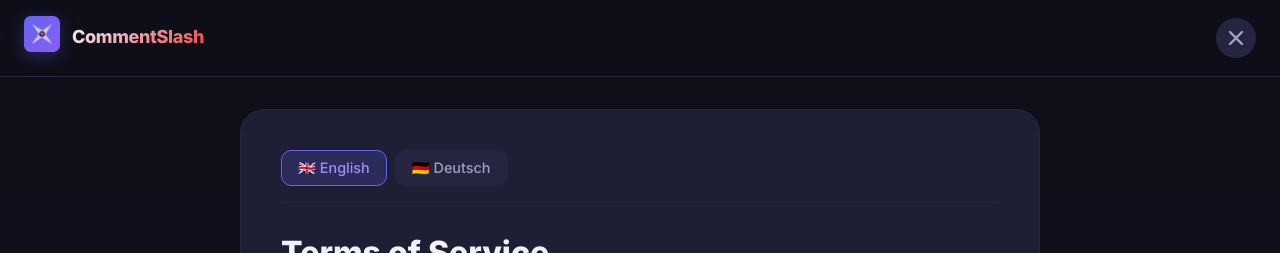
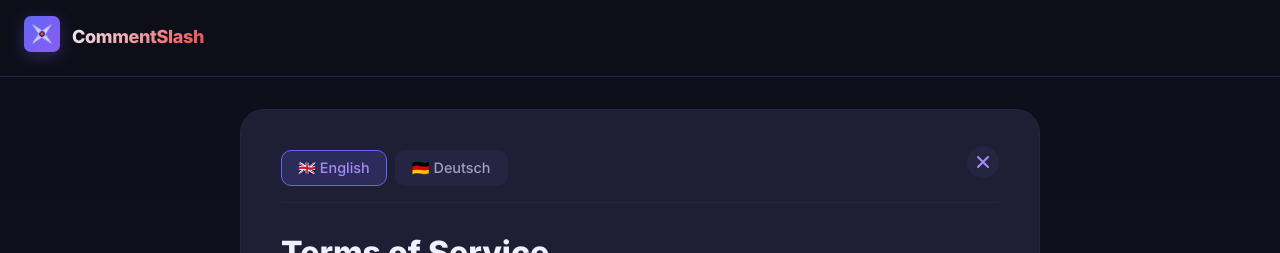
Before and after one commit to hyp3r-dev/utube-comment-cleaner, a SvelteKit app: page /legal/terms in a window 1280 px wide. Shown: the top 253 px of the page. Built offline with nearby package versions, Linux system fonts and the light colour scheme.

Commit message:
Move X close button inside document box next to language selector
Co-authored-by: Hyp3rSon1X <44159746+Hyp3rSon1X@users.noreply.github.com>

```diff
--- a/src/routes/legal/privacy/+page.svelte
+++ b/src/routes/legal/privacy/+page.svelte
@@ -15,18 +15,14 @@
 			<a href="/" class="logo-link">
 				<Logo size={36} />
 			</a>
-			<a href="/" class="close-btn" aria-label="Close and return to app">
-				<svg width="24" height="24" viewBox="0 0 20 20" fill="currentColor">
-					<path fill-rule="evenodd" d="M4.293 4.293a1 1 0 011.414 0L10 8.586l4.293-4.293a1 1 0 111.414 1.414L11.414 10l4.293 4.293a1 1 0 01-1.414 1.414L10 11.414l-4.293 4.293a1 1 0 01-1.414-1.414L8.586 10 4.293 5.707a1 1 0 010-1.414z" clip-rule="evenodd" />
-				</svg>
-			</a>
 		</div>
 	</header>
 
 	<main class="main">
 		<div class="container">
 			<article class="legal-content">
-				<!-- Language Selector -->
+				<!-- Language Selector and Close Button Row -->
+				<div class="content-header">
 					<div class="language-selector">
 						<button
 							class="lang-btn"
@@ -42,6 +38,12 @@
 						>
 							🇩🇪 Deutsch
 						</button>
+					</div>
+					<a href="/" class="close-btn" aria-label="Close and return to app">
+						<svg width="20" height="20" viewBox="0 0 20 20" fill="currentColor">
+							<path fill-rule="evenodd" d="M4.293 4.293a1 1 0 011.414 0L10 8.586l4.293-4.293a1 1 0 111.414 1.414L11.414 10l4.293 4.293a1 1 0 01-1.414 1.414L10 11.414l-4.293 4.293a1 1 0 01-1.414-1.414L8.586 10 4.293 5.707a1 1 0 010-1.414z" clip-rule="evenodd" />
+						</svg>
+					</a>
 				</div>
 
 				{#if currentLang === 'en'}
@@ -350,23 +352,6 @@
 		text-decoration: none;
 	}
 
-	.close-btn {
-		display: flex;
-		align-items: center;
-		justify-content: center;
-		width: 40px;
-		height: 40px;
-		border-radius: 50%;
-		background: var(--bg-tertiary);
-		color: var(--text-secondary);
-		transition: all 0.2s ease;
-	}
-
-	.close-btn:hover {
-		background: var(--error);
-		color: white;
-	}
-
 	.main {
 		flex: 1;
 		padding: 2rem 0;
@@ -379,14 +364,40 @@
 		border-radius: var(--radius-xl);
 		border: 1px solid var(--bg-tertiary);
 		padding: 2.5rem;
+		position: relative;
+	}
+
+	.content-header {
+		display: flex;
+		justify-content: space-between;
+		align-items: flex-start;
+		margin-bottom: 1.5rem;
+		padding-bottom: 1rem;
+		border-bottom: 1px solid var(--bg-tertiary);
 	}
 
 	.language-selector {
 		display: flex;
 		gap: 0.5rem;
-		margin-bottom: 1.5rem;
-		padding-bottom: 1rem;
-		border-bottom: 1px solid var(--bg-tertiary);
+	}
+
+	.close-btn {
+		display: flex;
+		align-items: center;
+		justify-content: center;
+		width: 32px;
+		height: 32px;
+		border-radius: 50%;
+		background: var(--bg-tertiary);
+		color: var(--text-secondary);
+		transition: all 0.2s ease;
+		flex-shrink: 0;
+		margin-top: -0.25rem;
+	}
+
+	.close-btn:hover {
+		background: var(--error);
+		color: white;
 	}
 
 	.lang-btn {
--- a/src/routes/legal/terms/+page.svelte
+++ b/src/routes/legal/terms/+page.svelte
@@ -15,18 +15,14 @@
 			<a href="/" class="logo-link">
 				<Logo size={36} />
 			</a>
-			<a href="/" class="close-btn" aria-label="Close and return to app">
-				<svg width="24" height="24" viewBox="0 0 20 20" fill="currentColor">
-					<path fill-rule="evenodd" d="M4.293 4.293a1 1 0 011.414 0L10 8.586l4.293-4.293a1 1 0 111.414 1.414L11.414 10l4.293 4.293a1 1 0 01-1.414 1.414L10 11.414l-4.293 4.293a1 1 0 01-1.414-1.414L8.586 10 4.293 5.707a1 1 0 010-1.414z" clip-rule="evenodd" />
-				</svg>
-			</a>
 		</div>
 	</header>
 
 	<main class="main">
 		<div class="container">
 			<article class="legal-content">
-				<!-- Language Selector -->
+				<!-- Language Selector and Close Button Row -->
+				<div class="content-header">
 					<div class="language-selector">
 						<button
 							class="lang-btn"
@@ -42,6 +38,12 @@
 						>
 							🇩🇪 Deutsch
 						</button>
+					</div>
+					<a href="/" class="close-btn" aria-label="Close and return to app">
+						<svg width="20" height="20" viewBox="0 0 20 20" fill="currentColor">
+							<path fill-rule="evenodd" d="M4.293 4.293a1 1 0 011.414 0L10 8.586l4.293-4.293a1 1 0 111.414 1.414L11.414 10l4.293 4.293a1 1 0 01-1.414 1.414L10 11.414l-4.293 4.293a1 1 0 01-1.414-1.414L8.586 10 4.293 5.707a1 1 0 010-1.414z" clip-rule="evenodd" />
+						</svg>
+					</a>
 				</div>
 
 				{#if currentLang === 'en'}
@@ -416,23 +418,6 @@
 		text-decoration: none;
 	}
 
-	.close-btn {
-		display: flex;
-		align-items: center;
-		justify-content: center;
-		width: 40px;
-		height: 40px;
-		border-radius: 50%;
-		background: var(--bg-tertiary);
-		color: var(--text-secondary);
-		transition: all 0.2s ease;
-	}
-
-	.close-btn:hover {
-		background: var(--error);
-		color: white;
-	}
-
 	.main {
 		flex: 1;
 		padding: 2rem 0;
@@ -445,14 +430,40 @@
 		border-radius: var(--radius-xl);
 		border: 1px solid var(--bg-tertiary);
 		padding: 2.5rem;
+		position: relative;
+	}
+
+	.content-header {
+		display: flex;
+		justify-content: space-between;
+		align-items: flex-start;
+		margin-bottom: 1.5rem;
+		padding-bottom: 1rem;
+		border-bottom: 1px solid var(--bg-tertiary);
 	}
 
 	.language-selector {
 		display: flex;
 		gap: 0.5rem;
-		margin-bottom: 1.5rem;
-		padding-bottom: 1rem;
-		border-bottom: 1px solid var(--bg-tertiary);
+	}
+
+	.close-btn {
+		display: flex;
+		align-items: center;
+		justify-content: center;
+		width: 32px;
+		height: 32px;
+		border-radius: 50%;
+		background: var(--bg-tertiary);
+		color: var(--text-secondary);
+		transition: all 0.2s ease;
+		flex-shrink: 0;
+		margin-top: -0.25rem;
+	}
+
+	.close-btn:hover {
+		background: var(--error);
+		color: white;
 	}
 
 	.lang-btn {
```
Lines whose indentation alone changed are shown as unchanged.
